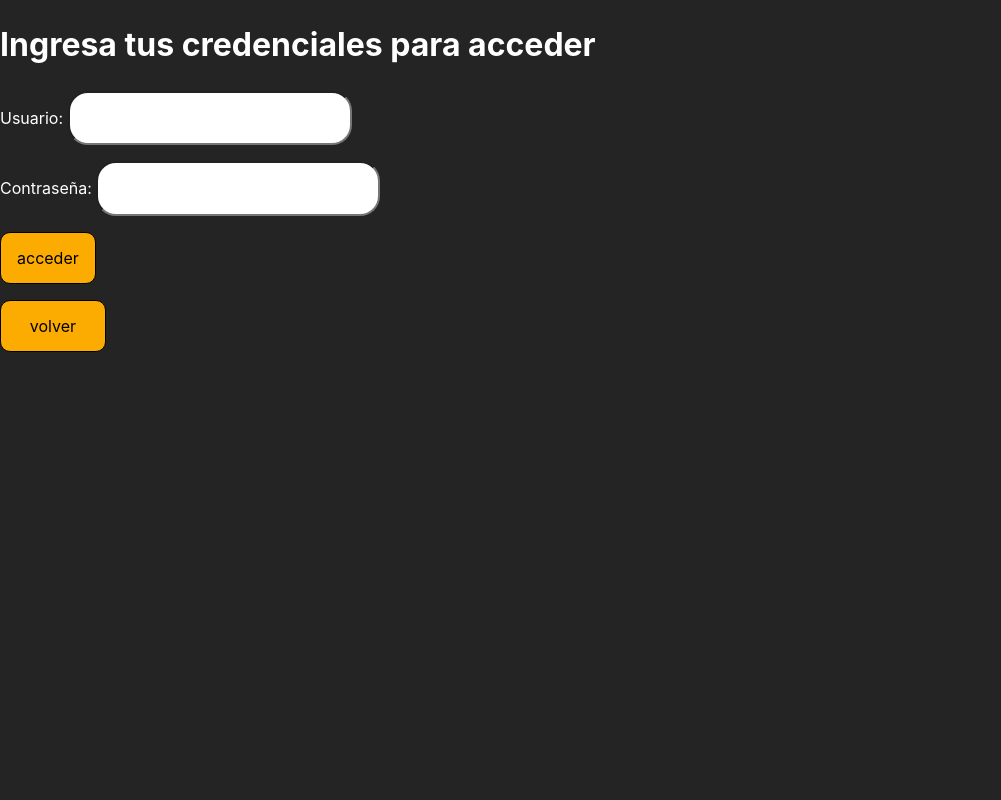
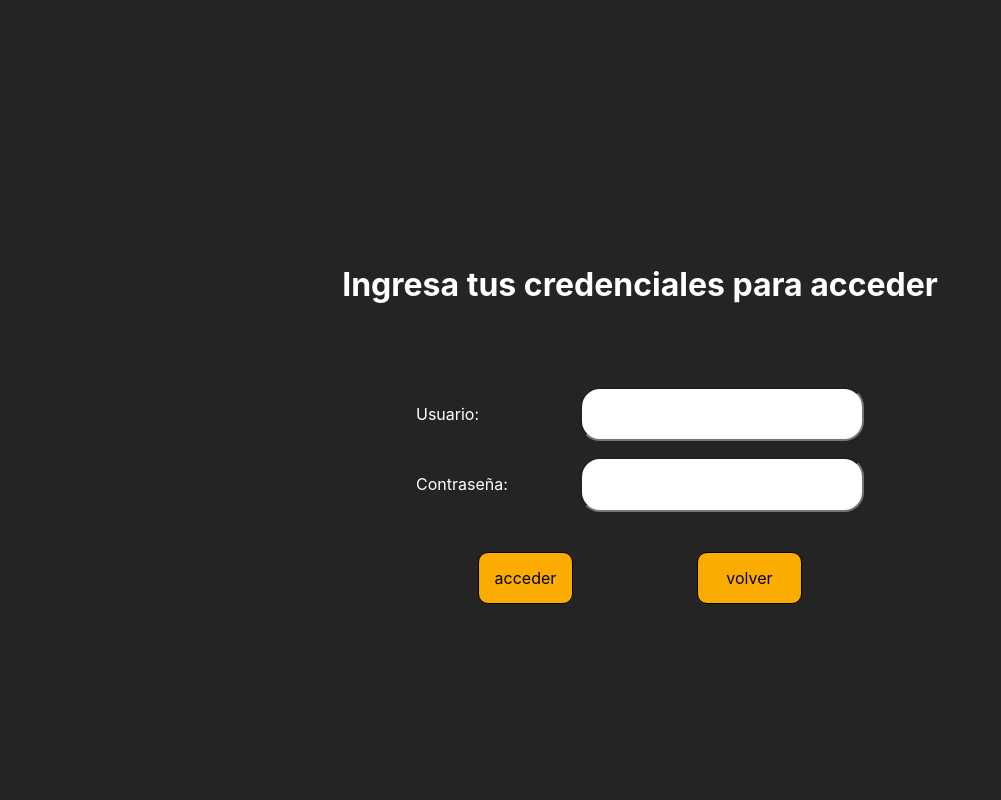
Before and after one commit to PySanti/FriendNet, a Django app: page /signin/ in a window 1280 px wide. Shown: the whole page, without its empty margins (0-1001 px from the left). Run offline with Django 4.2, Linux system fonts and the light colour scheme; parts of the project's set-up code (start-up, migrations or seed data) failed here and were passed over.

Commit message:
Estilos en pagina de login y signup agregados

```diff
--- /dev/null
+++ b/static/css/login.css
@@ -0,0 +1,26 @@
+body{
+    display: flex;
+    flex-direction: column;
+    align-items: center;
+    justify-content: center;
+}
+.signin-section{
+    margin-top: 30vh;
+}
+
+.form-section{
+    margin-top: 5vh;
+    width: 35%;
+}
+
+.form-section > p{
+    display: flex;
+    justify-content: space-between;
+    align-items: center;
+}
+
+.btns-container{
+    margin-top: 5vh;
+    display: flex;
+    justify-content: space-around;
+}
--- /dev/null
+++ b/static/css/user_already_logged.css
@@ -0,0 +1,3 @@
+.already-logged-msg{
+    margin-top: 20vh;
+}
--- a/templates/Home/home_view.html
+++ b/templates/Home/home_view.html
@@ -7,6 +7,7 @@
 
 {% block styles %}
     <link rel="stylesheet" href="{% static 'css/home.css'%} ">
+    <link rel="stylesheet" href="{% static 'css/home_signin.css'%} ">
     <link rel="stylesheet" href="{% static 'css/home_header.css'%} ">
 {% endblock styles %}
 
@@ -104,7 +105,7 @@
         </script>
     {% else %}
         {% include '../include/home_header.html' %}
-        <section class="sign-section">
+        <section class="signin-section">
             <div class="signin">
                 <h2 class="signin-title">
                     Ya tienes una cuenta?
--- a/templates/Usuarios/login_view.html
+++ b/templates/Usuarios/login_view.html
@@ -1,9 +1,17 @@
 {% extends '../include/base.html' %}
+{% load static %}
 
 
 {% block title %}
     Ingresar
 {% endblock title %}
+
+
+{% block styles %}
+    <link rel="stylesheet" href="{% static 'css/login.css'%}">
+    <link rel="stylesheet" href="{% static 'css/user_already_logged.css'%}">
+{% endblock styles %}
+
 
 
 {% block body %}
@@ -17,13 +25,14 @@
         <form method="post" class="form-section">
             {% csrf_token %}
             {{form.as_p}}
-            <button type="submit">acceder</button>
+            <div class="btns-container">
+                <button type="submit">acceder</button>
+                <button class="btn-container">
+                    <a href="../">volver</a>
+                </button>
+            </div>
         </form>
-        <div class="back-btn-container">
-            <button class="btn-container">
-                <a href="../">volver</a>
-            </button>
-        </div>
+
     {% else %}
         {% include '../include/user_already_authenticated.html' %}
     {% endif %}
--- a/templates/include/user_already_authenticated.html
+++ b/templates/include/user_already_authenticated.html
@@ -1,4 +1,4 @@
-<h1>
+<h1 class="already-logged-msg">
     Ya estas logeado {{user}}, vuelve al home
 </h1>
 <button class="home-btn">
```
Also changed, not shown: static/css/home_signin.css (added, +13 -0 lines), static/css/signup.css (added, +33 -0 lines), templates/Usuarios/signup_view.html (+16 -8 lines), static/css/home.css (line endings or trailing spaces), 1 other file.
